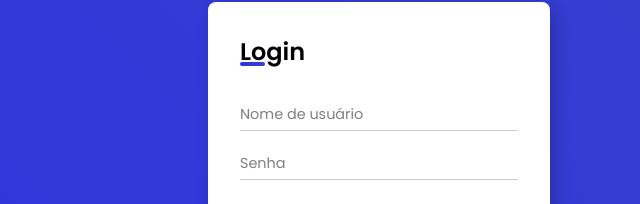
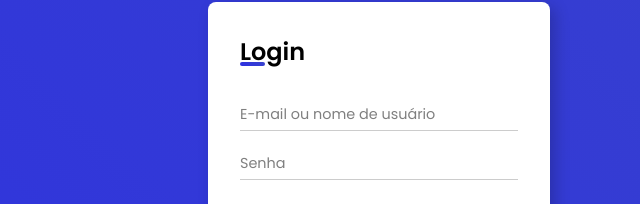
Before and after one commit to AlessandroSousaa/tela-de-login, a plain HTML site: page index.html in a window 1280 px wide. Shown: the part 118-322 px from the top of the page, 261-901 px from the left. Drawn offline with Linux system fonts and the light colour scheme.

Commit message:
Update index.html

```diff
--- a/index.html
+++ b/index.html
@@ -13,7 +13,7 @@
         <form action="">
             <div class="input-field">
                 <input type="text" name="username" id="username"
-                    placeholder="Nome de usuário">
+                    placeholder="E-mail ou nome de usuário">
                 <div class="underline"></div>
             </div>
             <div class="input-field">
```
